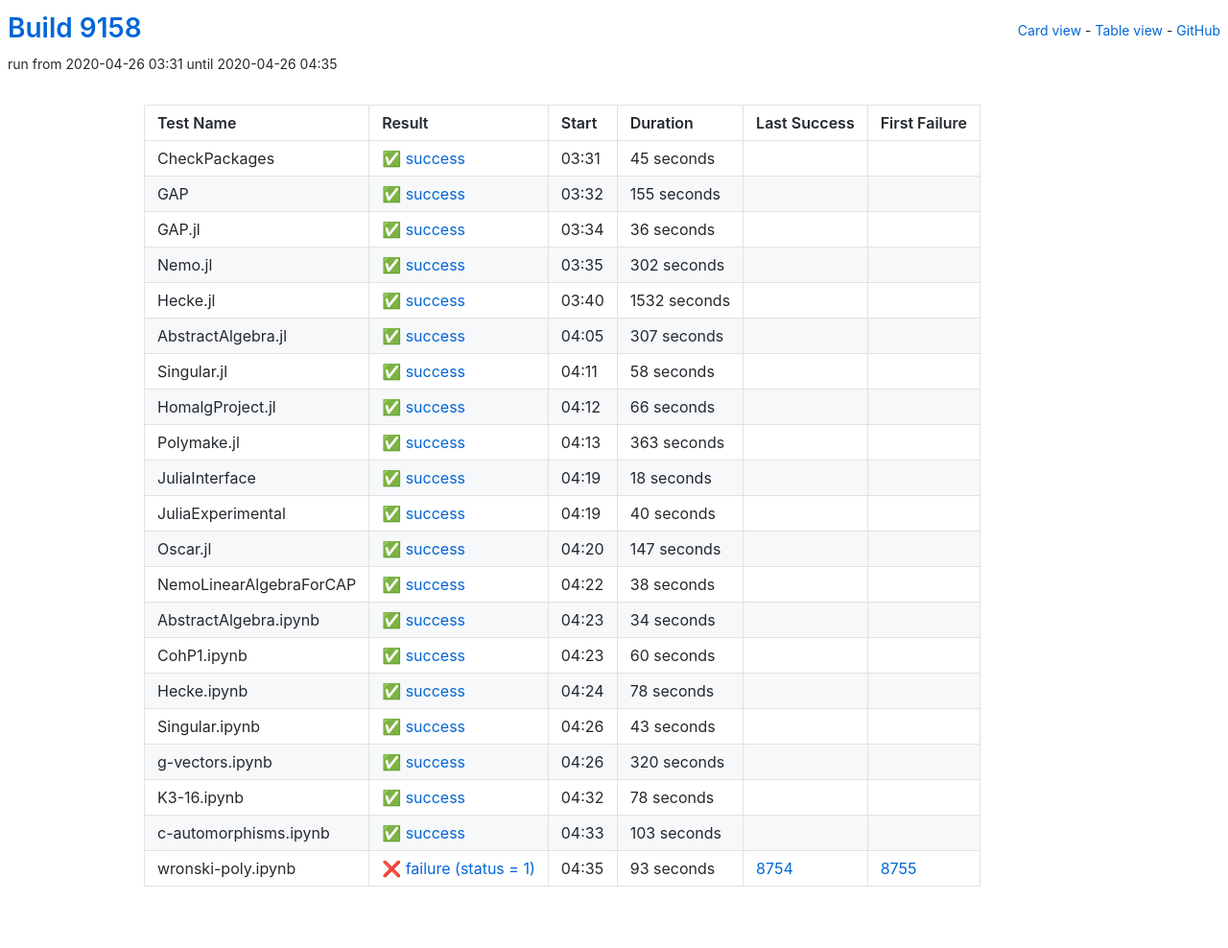
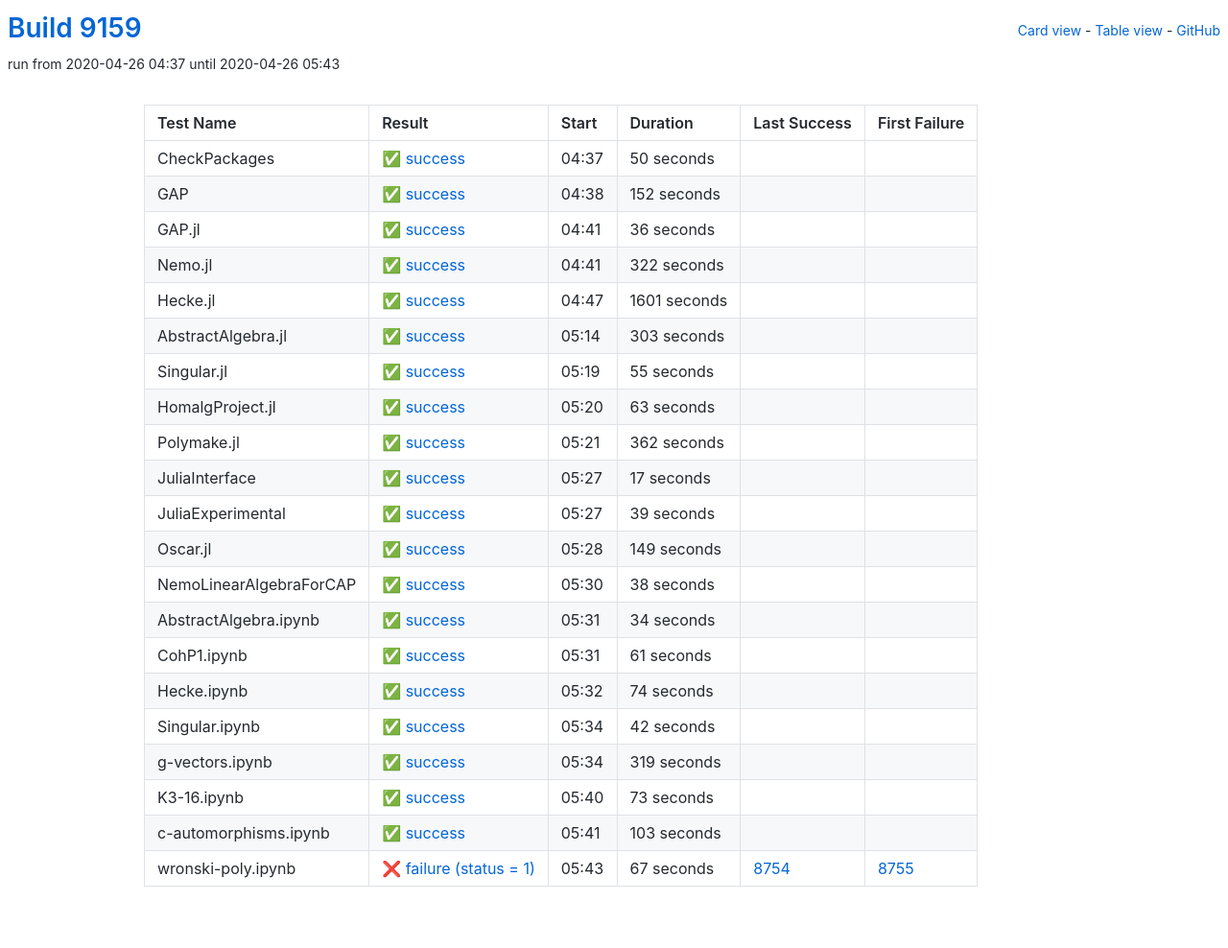
Before and after one commit to oscar-system/oscar-ci-status, a Jekyll site: the page built from table.html, in a window 1280 px wide. Shown: the whole page at 96% size. Built offline with Jekyll 4.4.1, drawn with Linux system fonts in a browser that asks for light colours.

Commit message:
Build 9159

```diff
--- a/_data/ci.yml
+++ b/_data/ci.yml
@@ -1,27 +1,27 @@
-build: 9158
-build_url: https://oscarci.mathematik.uni-kl.de/job/oscar/9158/
+build: 9159
+build_url: https://oscarci.mathematik.uni-kl.de/job/oscar/9159/
 job: oscar
 tests:
-- duration: 45
+- duration: 50
   exitcode: 0
   first_failure: false
   first_failure_url: null
   last_success: false
   last_success_url: null
-  log: https://oscarci.mathematik.uni-kl.de/job/oscar/9158/artifact/logs/build-9158/CheckPackages.log
+  log: https://oscarci.mathematik.uni-kl.de/job/oscar/9159/artifact/logs/build-9159/CheckPackages.log
   name: CheckPackages
-  start: 2020-04-26 03:31
+  start: 2020-04-26 04:37
   status: success
   success: true
-- duration: 155
+- duration: 152
   exitcode: 0
   first_failure: false
   first_failure_url: null
   last_success: false
   last_success_url: null
-  log: https://oscarci.mathematik.uni-kl.de/job/oscar/9158/artifact/logs/build-9158/GAP.log
+  log: https://oscarci.mathematik.uni-kl.de/job/oscar/9159/artifact/logs/build-9159/GAP.log
   name: GAP
-  start: 2020-04-26 03:32
+  start: 2020-04-26 04:38
   status: success
   success: true
 - duration: 36
@@ -30,108 +30,108 @@ tests:
   first_failure_url: null
   last_success: false
   last_success_url: null
-  log: https://oscarci.mathematik.uni-kl.de/job/oscar/9158/artifact/logs/build-9158/GAP.jl.log
+  log: https://oscarci.mathematik.uni-kl.de/job/oscar/9159/artifact/logs/build-9159/GAP.jl.log
   name: GAP.jl
-  start: 2020-04-26 03:34
+  start: 2020-04-26 04:41
   status: success
   success: true
-- duration: 302
+- duration: 322
   exitcode: 0
   first_failure: false
   first_failure_url: null
   last_success: false
   last_success_url: null
-  log: https://oscarci.mathematik.uni-kl.de/job/oscar/9158/artifact/logs/build-9158/Nemo.jl.log
+  log: https://oscarci.mathematik.uni-kl.de/job/oscar/9159/artifact/logs/build-9159/Nemo.jl.log
   name: Nemo.jl
-  start: 2020-04-26 03:35
+  start: 2020-04-26 04:41
   status: success
   success: true
-- duration: 1532
+- duration: 1601
   exitcode: 0
   first_failure: false
   first_failure_url: null
   last_success: false
   last_success_url: null
-  log: https://oscarci.mathematik.uni-kl.de/job/oscar/9158/artifact/logs/build-9158/Hecke.jl.log
+  log: https://oscarci.mathematik.uni-kl.de/job/oscar/9159/artifact/logs/build-9159/Hecke.jl.log
   name: Hecke.jl
-  start: 2020-04-26 03:40
+  start: 2020-04-26 04:47
   status: success
   success: true
-- duration: 307
+- duration: 303
   exitcode: 0
   first_failure: false
   first_failure_url: null
   last_success: false
   last_success_url: null
-  log: https://oscarci.mathematik.uni-kl.de/job/oscar/9158/artifact/logs/build-9158/AbstractAlgebra.jl.log
+  log: https://oscarci.mathematik.uni-kl.de/job/oscar/9159/artifact/logs/build-9159/AbstractAlgebra.jl.log
   name: AbstractAlgebra.jl
-  start: 2020-04-26 04:05
+  start: 2020-04-26 05:14
   status: success
   success: true
-- duration: 58
+- duration: 55
   exitcode: 0
   first_failure: false
   first_failure_url: null
   last_success: false
   last_success_url: null
-  log: https://oscarci.mathematik.uni-kl.de/job/oscar/9158/artifact/logs/build-9158/Singular.jl.log
+  log: https://oscarci.mathematik.uni-kl.de/job/oscar/9159/artifact/logs/build-9159/Singular.jl.log
   name: Singular.jl
-  start: 2020-04-26 04:11
+  start: 2020-04-26 05:19
   status: success
   success: true
-- duration: 66
+- duration: 63
   exitcode: 0
   first_failure: false
   first_failure_url: null
   last_success: false
   last_success_url: null
-  log: https://oscarci.mathematik.uni-kl.de/job/oscar/9158/artifact/logs/build-9158/HomalgProject.jl.log
+  log: https://oscarci.mathematik.uni-kl.de/job/oscar/9159/artifact/logs/build-9159/HomalgProject.jl.log
   name: HomalgProject.jl
-  start: 2020-04-26 04:12
+  start: 2020-04-26 05:20
   status: success
   success: true
-- duration: 363
+- duration: 362
   exitcode: 0
   first_failure: false
   first_failure_url: null
   last_success: false
   last_success_url: null
-  log: https://oscarci.mathematik.uni-kl.de/job/oscar/9158/artifact/logs/build-9158/Polymake.jl.log
+  log: https://oscarci.mathematik.uni-kl.de/job/oscar/9159/artifact/logs/build-9159/Polymake.jl.log
   name: Polymake.jl
-  start: 2020-04-26 04:13
+  start: 2020-04-26 05:21
   status: success
   success: true
-- duration: 18
+- duration: 17
   exitcode: 0
   first_failure: false
   first_failure_url: null
   last_success: false
   last_success_url: null
-  log: https://oscarci.mathematik.uni-kl.de/job/oscar/9158/artifact/logs/build-9158/JuliaInterface.log
+  log: https://oscarci.mathematik.uni-kl.de/job/oscar/9159/artifact/logs/build-9159/JuliaInterface.log
   name: JuliaInterface
-  start: 2020-04-26 04:19
+  start: 2020-04-26 05:27
   status: success
   success: true
-- duration: 40
+- duration: 39
   exitcode: 0
   first_failure: false
   first_failure_url: null
   last_success: false
   last_success_url: null
-  log: https://oscarci.mathematik.uni-kl.de/job/oscar/9158/artifact/logs/build-9158/JuliaExperimental.log
+  log: https://oscarci.mathematik.uni-kl.de/job/oscar/9159/artifact/logs/build-9159/JuliaExperimental.log
   name: JuliaExperimental
-  start: 2020-04-26 04:19
+  start: 2020-04-26 05:27
   status: success
   success: true
-- duration: 147
+- duration: 149
   exitcode: 0
   first_failure: false
   first_failure_url: null
   last_success: false
   last_success_url: null
-  log: https://oscarci.mathematik.uni-kl.de/job/oscar/9158/artifact/logs/build-9158/Oscar.jl.log
+  log: https://oscarci.mathematik.uni-kl.de/job/oscar/9159/artifact/logs/build-9159/Oscar.jl.log
   name: Oscar.jl
-  start: 2020-04-26 04:20
+  start: 2020-04-26 05:28
   status: success
   success: true
 - duration: 38
@@ -140,9 +140,9 @@ tests:
   first_failure_url: null
   last_success: false
   last_success_url: null
-  log: https://oscarci.mathematik.uni-kl.de/job/oscar/9158/artifact/logs/build-9158/NemoLinearAlgebraForCAP.log
+  log: https://oscarci.mathematik.uni-kl.de/job/oscar/9159/artifact/logs/build-9159/NemoLinearAlgebraForCAP.log
   name: NemoLinearAlgebraForCAP
-  start: 2020-04-26 04:22
+  start: 2020-04-26 05:30
   status: success
   success: true
 - duration: 34
@@ -151,64 +151,64 @@ tests:
   first_failure_url: null
   last_success: false
   last_success_url: null
-  log: https://oscarci.mathematik.uni-kl.de/job/oscar/9158/artifact/logs/build-9158/AbstractAlgebra.ipynb.log
+  log: https://oscarci.mathematik.uni-kl.de/job/oscar/9159/artifact/logs/build-9159/AbstractAlgebra.ipynb.log
   name: AbstractAlgebra.ipynb
-  start: 2020-04-26 04:23
+  start: 2020-04-26 05:31
   status: success
   success: true
-- duration: 60
+- duration: 61
   exitcode: 0
   first_failure: false
   first_failure_url: null
   last_success: false
   last_success_url: null
-  log: https://oscarci.mathematik.uni-kl.de/job/oscar/9158/artifact/logs/build-9158/CohP1.ipynb.log
+  log: https://oscarci.mathematik.uni-kl.de/job/oscar/9159/artifact/logs/build-9159/CohP1.ipynb.log
   name: CohP1.ipynb
-  start: 2020-04-26 04:23
+  start: 2020-04-26 05:31
   status: success
   success: true
-- duration: 78
+- duration: 74
   exitcode: 0
   first_failure: false
   first_failure_url: null
   last_success: false
   last_success_url: null
-  log: https://oscarci.mathematik.uni-kl.de/job/oscar/9158/artifact/logs/build-9158/Hecke.ipynb.log
+  log: https://oscarci.mathematik.uni-kl.de/job/oscar/9159/artifact/logs/build-9159/Hecke.ipynb.log
   name: Hecke.ipynb
-  start: 2020-04-26 04:24
+  start: 2020-04-26 05:32
   status: success
   success: true
-- duration: 43
+- duration: 42
   exitcode: 0
   first_failure: false
   first_failure_url: null
   last_success: false
   last_success_url: null
-  log: https://oscarci.mathematik.uni-kl.de/job/oscar/9158/artifact/logs/build-9158/Singular.ipynb.log
+  log: https://oscarci.mathematik.uni-kl.de/job/oscar/9159/artifact/logs/build-9159/Singular.ipynb.log
   name: Singular.ipynb
-  start: 2020-04-26 04:26
+  start: 2020-04-26 05:34
   status: success
   success: true
-- duration: 320
+- duration: 319
   exitcode: 0
   first_failure: false
   first_failure_url: null
   last_success: false
   last_success_url: null
-  log: https://oscarci.mathematik.uni-kl.de/job/oscar/9158/artifact/logs/build-9158/g-vectors.ipynb.log
+  log: https://oscarci.mathematik.uni-kl.de/job/oscar/9159/artifact/logs/build-9159/g-vectors.ipynb.log
   name: g-vectors.ipynb
-  start: 2020-04-26 04:26
+  start: 2020-04-26 05:34
   status: success
   success: true
-- duration: 78
+- duration: 73
   exitcode: 0
   first_failure: false
   first_failure_url: null
   last_success: false
   last_success_url: null
-  log: https://oscarci.mathematik.uni-kl.de/job/oscar/9158/artifact/logs/build-9158/K3-16.ipynb.log
+  log: https://oscarci.mathematik.uni-kl.de/job/oscar/9159/artifact/logs/build-9159/K3-16.ipynb.log
   name: K3-16.ipynb
-  start: 2020-04-26 04:32
+  start: 2020-04-26 05:40
   status: success
   success: true
 - duration: 103
@@ -217,19 +217,19 @@ tests:
   first_failure_url: null
   last_success: false
   last_success_url: null
-  log: https://oscarci.mathematik.uni-kl.de/job/oscar/9158/artifact/logs/build-9158/c-automorphisms.ipynb.log
+  log: https://oscarci.mathematik.uni-kl.de/job/oscar/9159/artifact/logs/build-9159/c-automorphisms.ipynb.log
   name: c-automorphisms.ipynb
-  start: 2020-04-26 04:33
+  start: 2020-04-26 05:41
   status: success
   success: true
-- duration: 93
+- duration: 67
   exitcode: 1
   first_failure: 8755
   first_failure_url: https://oscarci.mathematik.uni-kl.de/job/oscar/8755/
   last_success: 8754
   last_success_url: https://oscarci.mathematik.uni-kl.de/job/oscar/8754/
-  log: https://oscarci.mathematik.uni-kl.de/job/oscar/9158/artifact/logs/build-9158/wronski-poly.ipynb.log
+  log: https://oscarci.mathematik.uni-kl.de/job/oscar/9159/artifact/logs/build-9159/wronski-poly.ipynb.log
   name: wronski-poly.ipynb
-  start: 2020-04-26 04:35
+  start: 2020-04-26 05:43
   status: failure
   success: false
```
Also changed, not shown: README.md.
